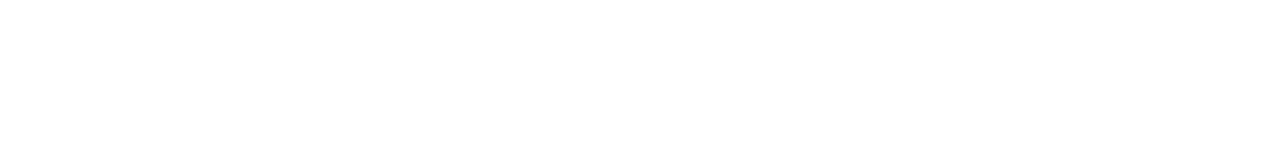
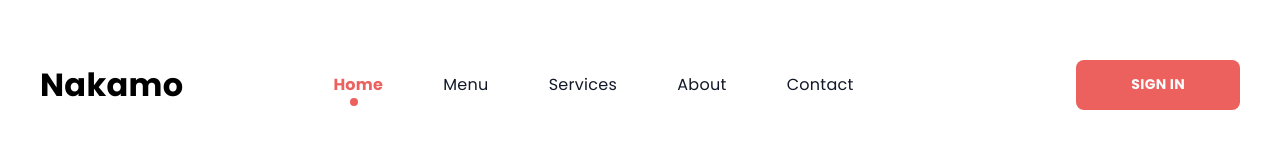
Before and after one commit to mrwebinstitute/nakamo, a plain HTML site: page index.html in a window 1280 px wide. Drawn offline with Linux system fonts and the light colour scheme.

Commit message:
navber section added

```diff
--- a/index.html
+++ b/index.html
@@ -4,9 +4,41 @@
     <meta charset="UTF-8">
     <meta name="viewport" content="width=device-width, initial-scale=1.0">
     <title>Nakamo</title>
+    <!-- google font  -->
+    <link rel="preconnect" href="https://fonts.googleapis.com">
+<link rel="preconnect" href="https://fonts.gstatic.com" crossorigin>
+<link href="https://fonts.googleapis.com/css2?family=Poppins:wght@100;200;300;400;500;600;700;800;900&display=swap" rel="stylesheet">
+            <!-- style / css link  -->
     <link rel="stylesheet" href="style.css">
 </head>
 <body>
 
+    <header class="header">
+        <div class="container header-container">
+            <nav class="navigation">
+                <a class="header-logo link"  href="">Nakamo</a>
+                <ul class="site-nav list">
+                    <li class="site-nav-item link">
+                        <a href="" class="site-nav-link current link">Home</a>
+                    </li>
+                    <li class="site-nav-item">
+                        <a href="" class="site-nav-link link">Menu</a>
+                    </li>
+                    <li class="site-nav-item">
+                        <a href="" class="site-nav-link link">Services</a>
+                    </li>
+                    <li class="site-nav-item">
+                        <a href="" class="site-nav-link link">About</a>
+                    </li>
+                    <li class="site-nav-item">
+                        <a href="" class="site-nav-link link">Contact</a>
+                    </li>
+                </ul>
+            </nav>
+
+            <a class="header-sign-in link" href="">Sign in</a>
+        </div>
+    </header>
+
 </body>
 </html>
--- a/style.css
+++ b/style.css
@@ -0,0 +1,145 @@
+:root{
+    --accent-color: #EC605D;
+    --color-alpha: #111827;
+    --color-beta: #000000;
+    --color-gama: #ffffff;
+    --color-omega: #f8fafc;
+    --color-psi: #2b2b2b;
+    --color-delta: #3f3f46;
+    --color-epsilon: #52525b;
+    --color-jota: #333333;
+    --color-kappa: #a1a1aa;
+    --color-ny: rgba(25, 36, 69, 0.7);
+    --color-zeta: #3f3f46;
+    --bg-color-alpha: #ffffff;
+    --bg-color-beta: #ffb2b0;
+    --bg-color-gamma: #f1f5f9;
+    --bg-color-psi: #ff6e6b;
+    --border-color-alpha: #cbd5e1;
+    --border-color-beta: #e4e4e7;
+}
+body{
+    padding: 0;
+    margin: 0;
+    font-family: 'Poppins', sans-serif ;
+    font-size: 16px;
+    line-height: 1.75;
+    letter-spacing: 0.3px;
+    color: var(--bg-color-alpha);
+}
+h1,h2,h3,h4,h5,h6,p{
+    margin-top: 0;
+    margin-bottom: 0;
+}
+
+ol,ul{
+    padding-left: 0;
+    margin-top: 0;
+    margin-bottom: 0;
+}
+
+.list{
+    list-style: none;
+}
+
+.link{
+    text-decoration: none;
+}
+
+.container{
+    width: 1200px;
+    padding-right: 30px;
+    padding-left: 30px;
+    margin: 0 auto;
+}
+
+/* header  */
+.header-container {
+    display: flex;
+    justify-content: space-between;
+    align-items: center;
+    margin-top: 60px;
+    margin-bottom: 60px;
+  }
+
+  .navigation {
+    display: flex;
+    align-items: center;
+  }
+
+  .header-logo {
+    margin-right: 150px;
+
+    font-weight: 700;
+    font-size: 32px;
+    line-height: 1.12;
+    color: var(--color-beta);
+    transition: color 250ms linear;
+  }
+
+  .site-nav {
+    display: flex;
+    align-items: center;
+  }
+
+  .site-nav-item:not(:last-child) {
+    margin-right: 60px;
+  }
+
+  .site-nav-link {
+    font-size: 16px;
+    line-height: 1.75;
+    color: var(--color-alpha);
+    transition: color 250ms linear;
+  }
+
+  .site-nav-link:hover,
+  .site-nav-link:focus,
+  .header-logo:hover,
+  .header-logo:focus {
+    color: var(--accent-color);
+  }
+
+  .site-nav-link.current {
+    position: relative;
+
+    line-height: 1.57;
+    font-weight: 700;
+    color: var(--accent-color);
+  }
+
+  .site-nav-link.current::after {
+    content: '';
+    position: absolute;
+    width: 8px;
+    height: 8px;
+    bottom: -10px;
+    right: 50%;
+    display: block;
+
+    border-radius: 50%;
+    background-color: var(--accent-color);
+  }
+
+  .header-sign-in{
+    padding: 15px 55px;
+    min-weight: 165px;
+    margin-left: 60px;
+    font-weight: 700;
+    font-size: 14px;
+    line-height: 1.4;
+    text-align: center;
+    text-transform: uppercase;
+    color: var(--color-omega);
+    background-color: var(--accent-color);
+    border-radius: 8px;
+    transition: background-color 250ms linear;
+  }
+
+  .header-sign-in:hover, .header-sign-in:focus {
+    background-color: #be3734;
+  }
+
+  .header-sign-in:active{
+    background-color: #ff6360;
+  }
```
